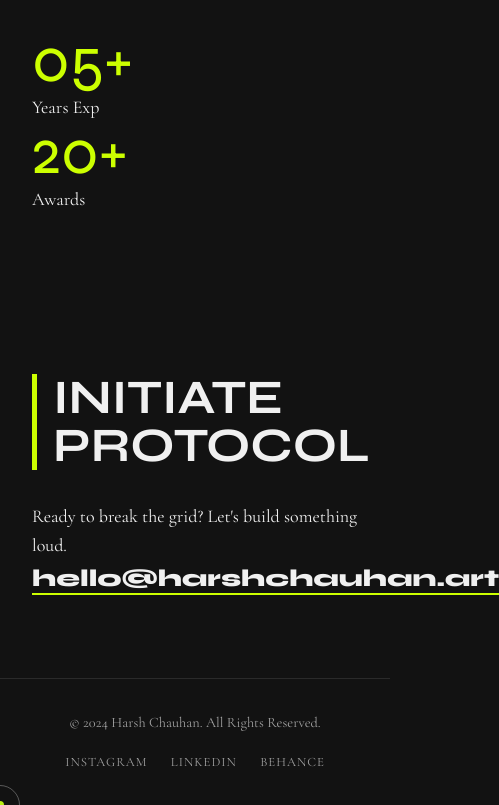
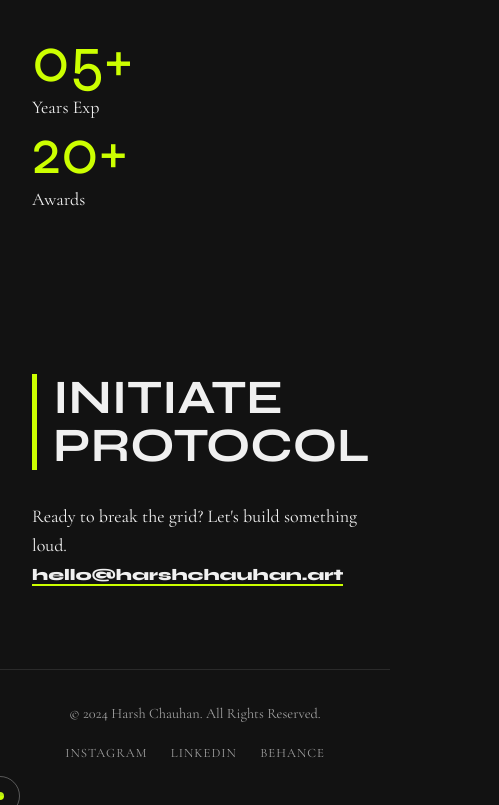
Before and after one commit to HarshxChauhan/myportfolio, a plain HTML site: page index.html in a window 390 px wide. Shown: the part 2821-3626 px from the top of the page, 499 px wide, since content can reach past the window. Drawn offline with nearby package versions, Linux system fonts and the light colour scheme.

Commit message:
Update style.css

```diff
--- a/style.css
+++ b/style.css
@@ -286,7 +286,7 @@ a {
 }
 
 .email-link {
-    font-size: 1.5rem; /* Mobile first size */
+    font-size: 1.0rem; /* Mobile first size */
     font-family: var(--font-head);
     font-weight: 800;
     border-bottom: 2px solid var(--accent-color);
@@ -424,4 +424,5 @@ body {
 /* Stagger delay for stats or grid items if desired */
 .stat-item:nth-child(2) { transition-delay: 0.2s; }
 .project-card:nth-child(2) { transition-delay: 0.2s; }
+
 .project-card:nth-child(3) { transition-delay: 0.4s; }
```
